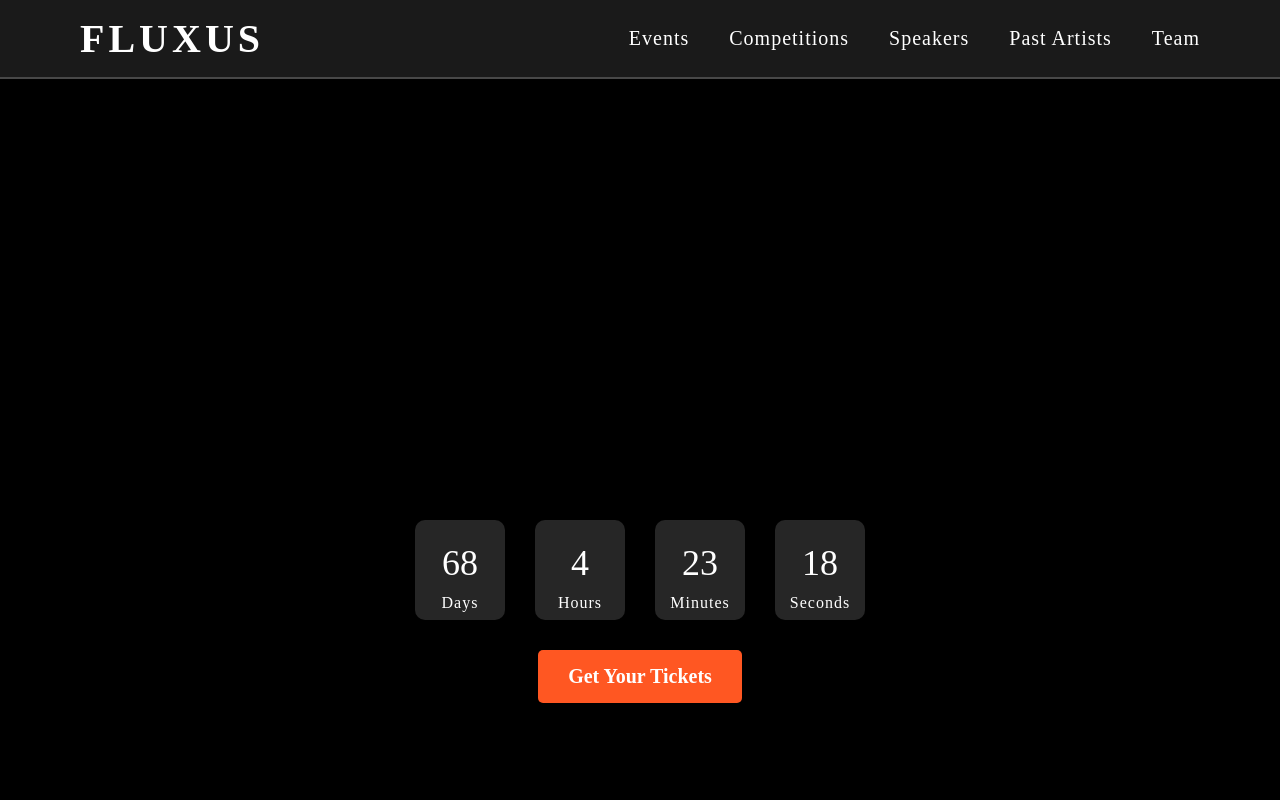
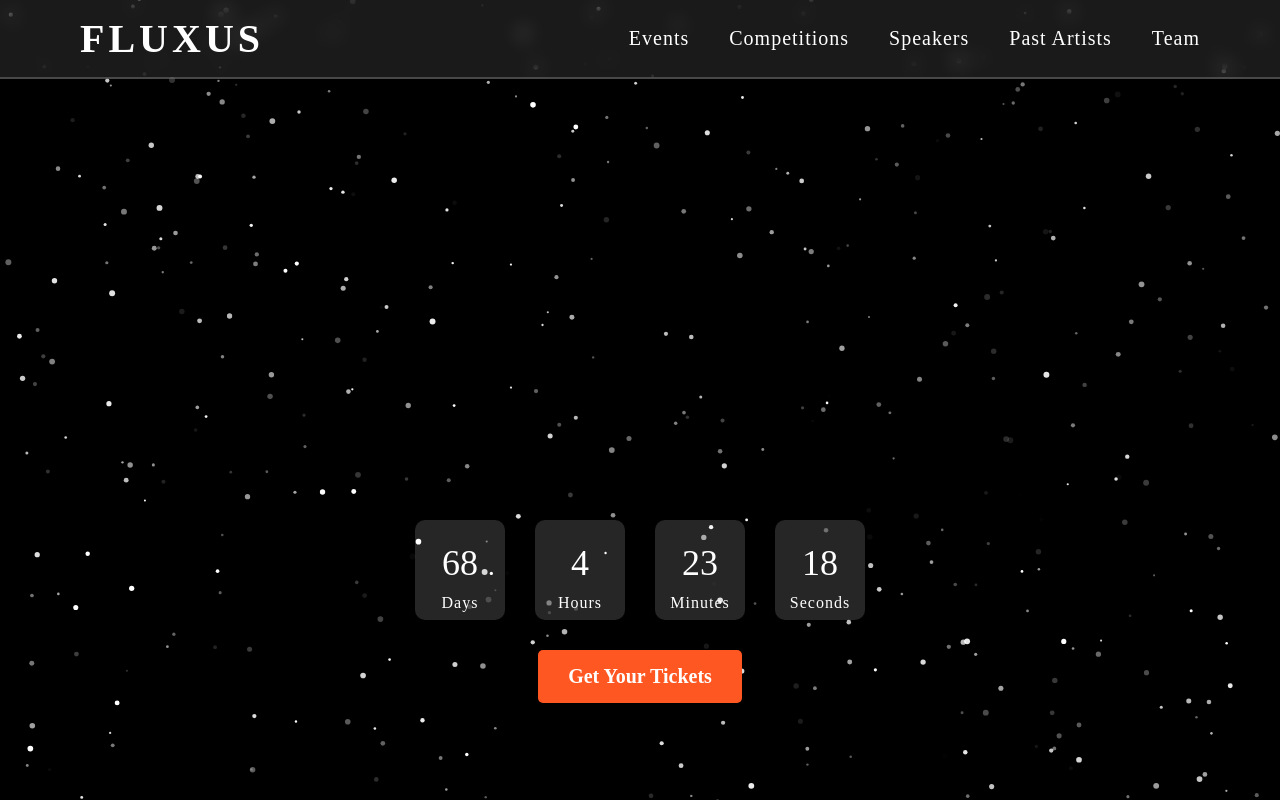
Before and after one commit to tanveeiii/Event-Management-System, a React (Vite) app in the folder event-frontend/: page / in a window 1280 px wide. Built offline with nearby package versions, Linux system fonts and the light colour scheme.

Commit message:
Adding StarField Background

```diff
--- a/event-frontend/package.json
+++ b/event-frontend/package.json
@@ -10,9 +10,12 @@
     "preview": "vite preview"
   },
   "dependencies": {
+    "@tsparticles/react": "^3.0.0",
     "react": "^18.3.1",
     "react-dom": "^18.3.1",
-    "swiper": "^11.1.14"
+    "react-tsparticles": "^2.9.3",
+    "swiper": "^11.1.14",
+    "tsparticles": "^2.9.3"
   },
   "devDependencies": {
     "@eslint/js": "^9.11.1",
--- a/event-frontend/src/App.jsx
+++ b/event-frontend/src/App.jsx
@@ -1,7 +1,8 @@
 import './App.css'
-import Starfield from './Starfield'
+import Starfield from './components/Starfield'
 import Homepage from './Homepage'
 import Competitions from './Competitions'
+
 
 function App() {
 
--- a/event-frontend/src/Starfield.jsx
+++ /dev/null
@@ -1,13 +0,0 @@
-import Particles from '@tsparticles/react'
-import particlesConfig from './particles-config'
-import './index.css'
-
-const Starfield = () => {
-  return (
-    <Particles id='tsparticles' options={particlesConfig}>
-
-    </Particles>
-  )
-}
-
-export default Starfield
--- /dev/null
+++ b/event-frontend/src/components/Starfield.jsx
@@ -0,0 +1,16 @@
+import particlesConfig from '../particles-config'
+import '../index.css'
+import Particles from 'react-tsparticles';
+import { loadFull } from 'tsparticles';
+
+const Starfield = () => {
+
+  const particlesInit = async (main) => {
+    await loadFull(main);
+  };
+  return (
+    <Particles init={particlesInit} id='tsparticles' options={particlesConfig} />
+  )
+}
+
+export default Starfield
--- a/event-frontend/src/index.css
+++ b/event-frontend/src/index.css
@@ -14,5 +14,7 @@ body {
   position: fixed;
   width: 100%;
   height: 100%;
+  top: 0;
+  left: 0;
   z-index: -1;
 }
--- a/event-frontend/src/particles-config.js
+++ b/event-frontend/src/particles-config.js
@@ -109,4 +109,5 @@ const particlesConfig = {
   retina_detect: true
 }
 
+
 export default particlesConfig
```
Also changed, not shown: 1 other file (tests, documents, lock files or other folders).
